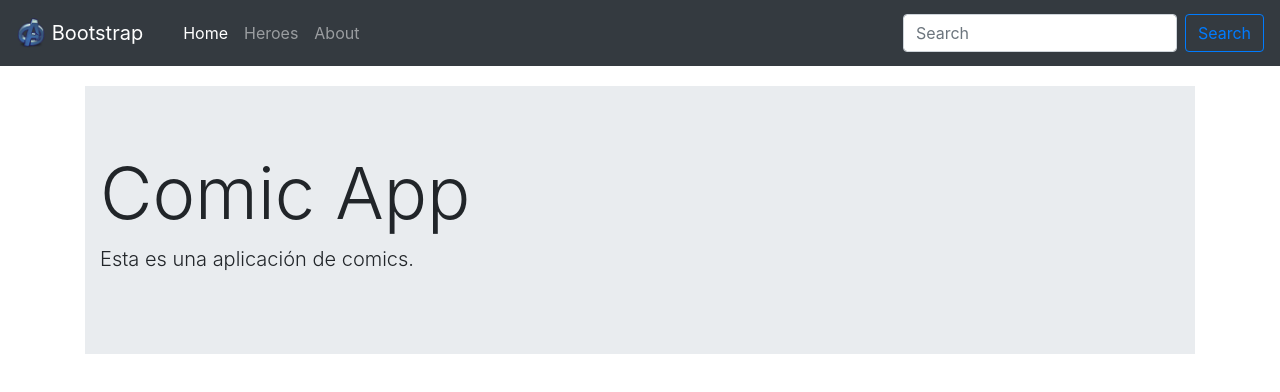
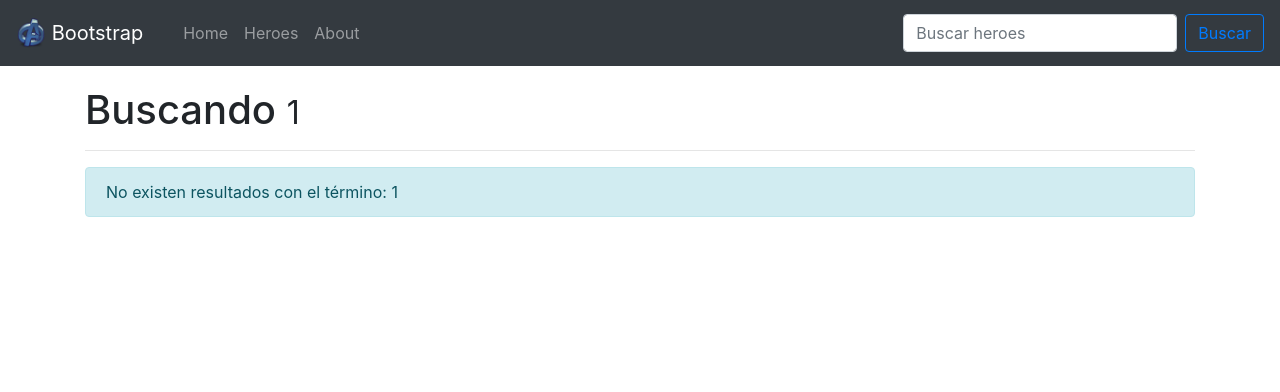
Before and after one commit to Danielgch/Spa, an Angular app: page /search/1 in a window 1280 px wide. Before the commit this address led to /home. Shown: the top 392 px of the page. Built offline with nearby package versions, Linux system fonts and the light colour scheme.

Commit message:
buscador

```diff
--- a/src/app/app.module.ts
+++ b/src/app/app.module.ts
@@ -14,6 +14,7 @@ import { HomeComponent } from './components/home/home.component';
 import { HeroesComponent } from './components/heroes/heroes.component';
 import { AboutComponent } from './components/about/about.component';
 import { HeroeComponent } from './components/heroe/heroe.component';
+import { SearchComponent } from './components/search/search.component';
 
 @NgModule({
   declarations: [
@@ -22,7 +23,8 @@ import { HeroeComponent } from './components/heroe/heroe.component';
     HomeComponent,
     HeroesComponent,
     AboutComponent,
-    HeroeComponent
+    HeroeComponent,
+    SearchComponent
   ],
   imports: [
     BrowserModule,
--- a/src/app/app.routes.ts
+++ b/src/app/app.routes.ts
@@ -3,12 +3,14 @@ import { HomeComponent } from './components/home/home.component';
 import { AboutComponent } from './components/about/about.component';
 import { HeroesComponent } from './components/heroes/heroes.component';
 import { HeroeComponent } from './components/heroe/heroe.component';
+import { SearchComponent } from './components/search/search.component';
 
 const APP_ROUTES: Routes = [
 {path: 'home', component: HomeComponent},
 {path: 'about', component: AboutComponent},
 {path: 'heroes', component: HeroesComponent},
 {path: 'heroe/:id', component: HeroeComponent},
+{path: 'search/:termino', component: SearchComponent},
 {path: '**', pathMatch:'full', redirectTo:'home'}
 ];
 
--- a/src/app/components/heroe/heroe.component.html
+++ b/src/app/components/heroe/heroe.component.html
@@ -1,4 +1,4 @@
-<h1 class="animated fadeIn">{{heroe.nombre}} <small>{{heroe.aparicion}}</small></h1>
+<h1 class="animated fadeIn">{{heroe.nombre | uppercase}} <small>({{heroe.aparicion | date:'y' }})</small></h1>
 <hr>
 
 <div class="row animated fadeIn fast">
@@ -15,9 +15,9 @@
   {{heroe.bio}}
 </p>
 <div>
-      <img *ngIf="heroe.casa=='DC'" src="/src/assets/img/DC.png" [alt]="heroe.casa">
+      <img *ngIf="heroe.casa=='DC'" src="/assets/img/DC.png" [alt]="heroe.casa">
 
-      <img *ngIf="heroe.casa=='Marvel'" src="/src/assets/img/marvel.png" [alt]="heroe.casa">
+      <img *ngIf="heroe.casa=='Marvel'" src="/assets/img/marvel.png" [alt]="heroe.casa">
 
 </div>
   </div>
--- /dev/null
+++ b/src/app/components/search/search.component.html
@@ -0,0 +1,27 @@
+<h1>Buscando <small>{{termino}}</small></h1>
+<hr>
+<div class="row" *ngIf="heroes.length == 0">
+  <div class="col-md-12">
+    <div class="alert alert-info" role="alert">
+      No existen resultados con el término: {{termino}}
+    </div>
+  </div>
+</div>
+
+<div class="card-columns">
+  <div class="card animated fadeIn fast" *ngFor="let heroe of heroes; let i = index">
+    <img [src]="heroe.img" class="card-img-top" [alt]="heroe.nombre">
+    <div class="card-body">
+      <h5 class="card-title">{{ heroe.nombre }}</h5>
+      <p class="card-text">{{ heroe.bio }}</p>
+      <p class="card-text"><small class="text-muted">{{ heroe.aparicion }}</small></p>
+
+        <button (click)="verHeroe(i)" type="button" class="btn btn-outline-primary btn-block">
+          Ver más...
+        </button>
+
+        <!-- <a [routerLink]="['/heroe', i]" class="btn btn-outline-primary">Ver más link</a> -->
+
+    </div>
+  </div>
+</div>
--- /dev/null
+++ b/src/app/components/search/search.component.ts
@@ -0,0 +1,28 @@
+import { Component, OnInit } from '@angular/core';
+import { Heroe, HeroesService } from 'src/app/servicios/heroes.service';
+import { ActivatedRoute } from '@angular/router';
+
+@Component({
+  selector: 'app-search',
+  templateUrl: './search.component.html'
+})
+export class SearchComponent implements OnInit {
+  heroes: any[] = [];
+  termino:string;
+
+  constructor(private activatedRoute: ActivatedRoute,
+              private  _heroesService: HeroesService) {
+    // console.log("constructor")
+  }
+
+  ngOnInit() {
+
+    this.activatedRoute.params.subscribe(params => {
+      this.termino = params['termino'];
+      // console.log(params['termino']);
+      this.heroes = this._heroesService.buscarHeroes(params['termino']);
+      console.log(this.heroes)
+    })
+  }
+
+}
--- a/src/app/components/shared/navbar/navbar.component.html
+++ b/src/app/components/shared/navbar/navbar.component.html
@@ -20,8 +20,8 @@
       </li>
     </ul>
     <form class="form-inline my-2 my-lg-0">
-      <input class="form-control mr-sm-2" type="search" placeholder="Search" aria-label="Search">
-      <button class="btn btn-outline-primary my-2 my-sm-0" type="submit">Search</button>
+      <input class="form-control mr-sm-2" type="search" placeholder="Buscar heroes" aria-label="Search" (keyup.enter)="buscarHeroe(buscarTexto.value)" #buscarTexto>
+      <button (click)="buscarHeroe(buscarTexto.value)" class="btn btn-outline-primary my-2 my-sm-0" type="button">Buscar</button>
     </form>
   </div>
 </nav>
--- a/src/app/components/shared/navbar/navbar.component.ts
+++ b/src/app/components/shared/navbar/navbar.component.ts
@@ -1,4 +1,5 @@
 import { Component, OnInit } from '@angular/core';
+import { Router } from "@angular/router";
 
 @Component({
   selector: 'app-navbar',
@@ -6,9 +7,12 @@ import { Component, OnInit } from '@angular/core';
 })
 export class NavbarComponent implements OnInit {
 
-  constructor() { }
+  constructor(private router:Router) { }
 
   ngOnInit() {
   }
 
+  buscarHeroe(termino: string){
+    this.router.navigate(['/search',termino])
+  }
 }
--- a/src/app/servicios/heroes.service.ts
+++ b/src/app/servicios/heroes.service.ts
@@ -10,14 +10,14 @@ export interface Heroe {
 @Injectable()
 export class HeroesService {
 
-    private heroes: Heroe [] = [
+    private heroes: Heroe[] = [
         {
             nombre: "Aquaman",
             bio: "El poder más reconocido de Aquaman es la capacidad telepática para comunicarse con la vida marina, la cual puede convocar a grandes distancias.",
             img: "assets/img/aquaman.png",
             aparicion: "1941-11-01",
             casa: "DC",
-            type:"assets/img/DC.png"
+            type: "assets/img/DC.png"
         },
         {
             nombre: "Batman",
@@ -25,7 +25,7 @@ export class HeroesService {
             img: "assets/img/batman.png",
             aparicion: "1939-05-01",
             casa: "DC",
-            type:"assets/img/DC.png"
+            type: "assets/img/DC.png"
         },
         {
             nombre: "Daredevil",
@@ -33,7 +33,7 @@ export class HeroesService {
             img: "assets/img/daredevil.png",
             aparicion: "1964-01-01",
             casa: "Marvel",
-            type:"assets/img/marvel.png"
+            type: "assets/img/marvel.png"
         },
         {
             nombre: "Hulk",
@@ -41,7 +41,7 @@ export class HeroesService {
             img: "assets/img/hulk.png",
             aparicion: "1962-05-01",
             casa: "Marvel",
-            type:"assets/img/marvel.png"
+            type: "assets/img/marvel.png"
         },
         {
             nombre: "Linterna Verde",
@@ -49,7 +49,7 @@ export class HeroesService {
             img: "assets/img/linterna-verde.png",
             aparicion: "1940-06-01",
             casa: "DC",
-            type:"assets/img/DC.png"
+            type: "assets/img/DC.png"
         },
         {
             nombre: "Spider-Man",
@@ -57,7 +57,7 @@ export class HeroesService {
             img: "assets/img/spiderman.png",
             aparicion: "1962-08-01",
             casa: "Marvel",
-            type:"assets/img/marvel.png"
+            type: "assets/img/marvel.png"
         },
         {
             nombre: "Wolverine",
@@ -65,7 +65,7 @@ export class HeroesService {
             img: "assets/img/wolverine.png",
             aparicion: "1974-11-01",
             casa: "Marvel",
-            type:"assets/img/marvel.png"
+            type: "assets/img/marvel.png"
         }
     ];
     constructor() {
@@ -76,7 +76,22 @@ export class HeroesService {
         return this.heroes;
     }
 
-    getHeroe(idx: string){
+    getHeroe(idx: string) {
         return this.heroes[idx];
     }
+
+    buscarHeroes(termino: string) {
+        let heroesArr: Heroe[] = [];
+        termino = termino.toLowerCase();
+
+        for (let heroe of this.heroes) {
+            let nombre = heroe.nombre.toLowerCase();
+            if (nombre.indexOf(termino) >= 0) {
+
+                heroesArr.push(heroe)
+            }
+        }
+        return heroesArr;
+    }
+
 }
```
